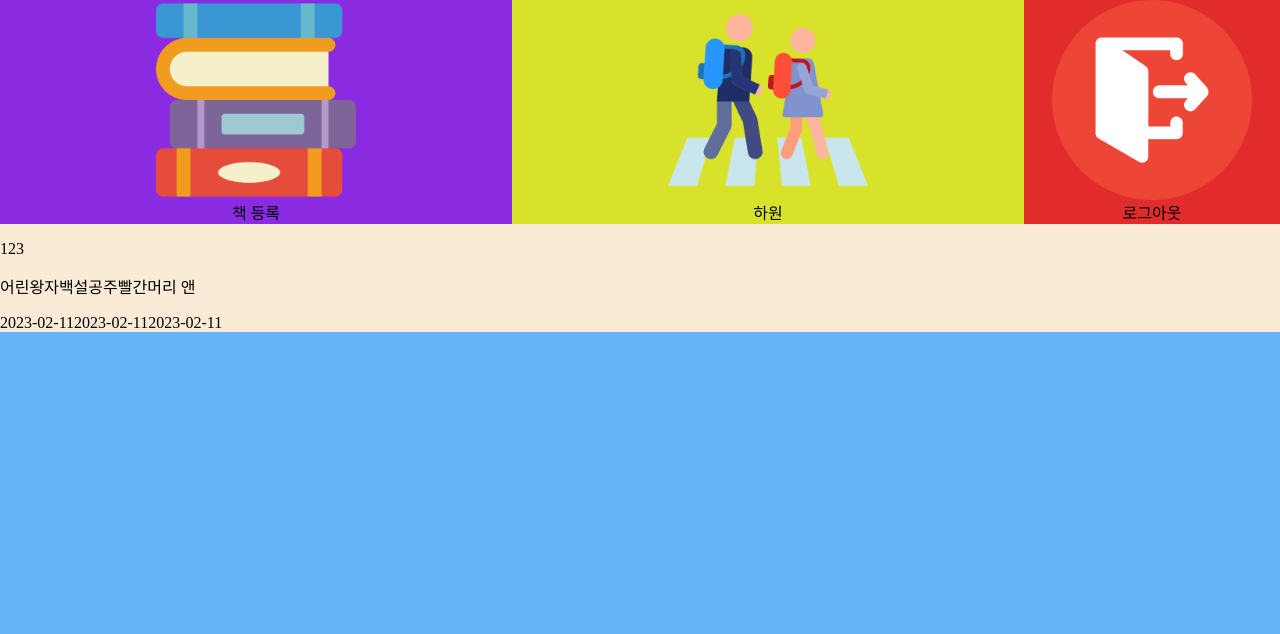
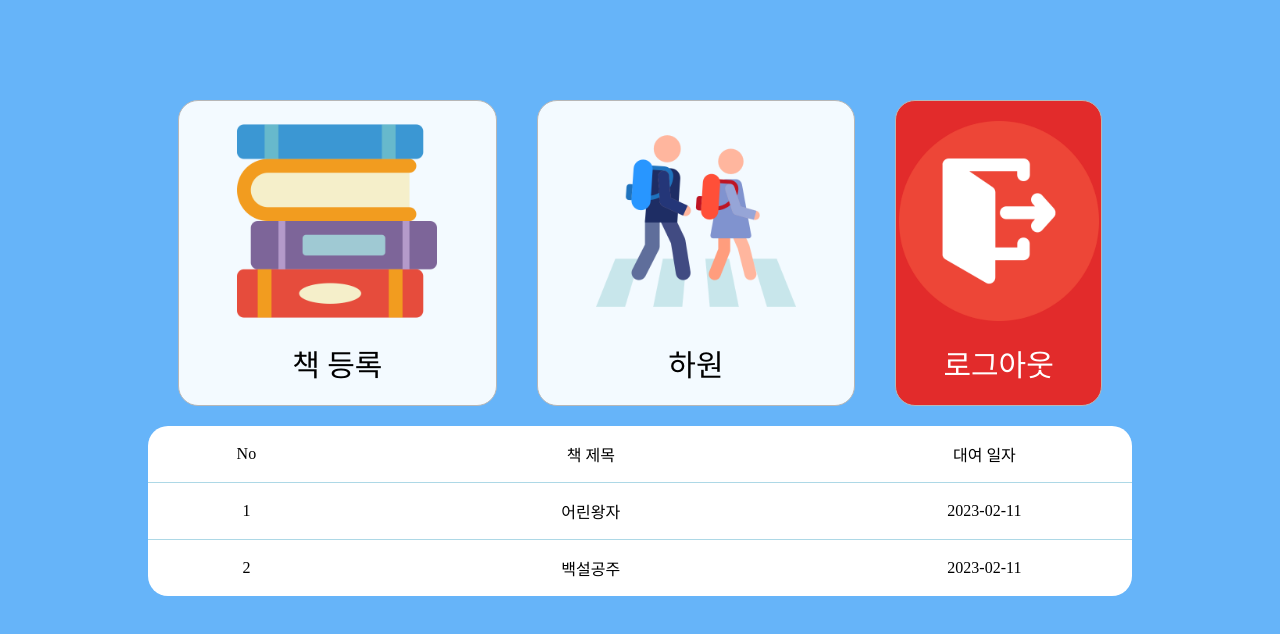
Before and after one commit to oudindiny/Student-Management-System, a React (Create React App) app: page / in a window 1280 px wide. Shown: the top 634 px of the page. Built offline with nearby package versions, Linux system fonts and the light colour scheme; a web font is replaced by a local one.

Commit message:
MainPage 수정

```diff
--- a/src/App.css
+++ b/src/App.css
@@ -14,7 +14,10 @@ body {
 /* MainPage */
 
 .MainPage {
-  background-color: antiquewhite;
+  width: 80%;
+  text-align: center;
+  margin: 0 auto;
+  margin-top: 100px;
 }
 .MainPage .main {
   display: flex;
@@ -23,20 +26,35 @@ body {
 }
 .MainPage .main img {
   width: 200px;
+  margin: 20px;
 }
 .MainPage .main .bookRegistration {
-  background-color: blueviolet;
+  background-color: rgb(243, 250, 255);
   width: 40%;
   display: flex;
   flex-direction: column;
   align-items: center;
+  border-radius: 20px;
+  border: 1px solid rgb(183, 183, 183);
+  margin-left: 50px;
+  margin-right: 20px;
+  padding-bottom: 20px;
+  font-size: 30px;
+  cursor: pointer;
 }
 .MainPage .main .goHome {
-  background-color: rgb(217, 226, 43);
+  background-color: rgb(243, 250, 255);
   width: 40%;
   display: flex;
   flex-direction: column;
   align-items: center;
+  border-radius: 20px;
+  border: 1px solid rgb(183, 183, 183);
+  margin-left: 20px;
+  margin-right: 20px;
+  padding-bottom: 20px;
+  font-size: 30px;
+  cursor: pointer;
 }
 .MainPage .main .logout {
   background-color: rgb(226, 43, 43);
@@ -44,4 +62,49 @@ body {
   display: flex;
   flex-direction: column;
   align-items: center;
+  border-radius: 20px;
+  border: 1px solid rgb(183, 183, 183);
+  margin-left: 20px;
+  margin-right: 50px;
+  padding-bottom: 20px;
+  font-size: 30px;
+  color: #ffffff;
+  cursor: pointer;
 }
+.MainPage .tables {
+  display: flex;
+  flex-direction: column;
+  margin: 20px;
+  background-color: #ffffff;
+  border-radius: 20px;
+}
+
+.MainPage .table {
+  display: flex;
+  align-items: center;
+  border-bottom: 1px solid lightblue;
+}
+.MainPage .table {
+  display: flex;
+  align-items: center;
+  border-bottom: 1px solid lightblue;
+}
+.MainPage .table2 {
+  display: flex;
+  align-items: center;
+}
+.MainPage .no {
+  display: flex;
+  flex-direction: column;
+  width: 20%;
+}
+.MainPage .bookName {
+  display: flex;
+  flex-direction: column;
+  width: 50%;
+}
+.MainPage .readDate {
+  display: flex;
+  flex-direction: column;
+  width: 30%;
+}
--- a/src/pages/MainPage.js
+++ b/src/pages/MainPage.js
@@ -20,15 +20,39 @@ const MainPage = () => {
           <span>로그아웃</span>
         </div>
       </div>
-      <div className="table">
-        <div className="no">
-          <p>{tableData.map((it) => it.no)}</p>
+      <div className="tables">
+        <div className="table color_gray">
+          <div className="no">
+            <p>No</p>
+          </div>
+          <div className="bookName">
+            <p>책 제목</p>
+          </div>
+          <div className="readDate">
+            <p>대여 일자</p>
+          </div>
         </div>
-        <div className="bookName">
-          <p>{tableData.map((it) => it.bookName)}</p>
+        <div className="table">
+          <div className="no">
+            <p>{tableData[0].no}</p>
+          </div>
+          <div className="bookName">
+            <p>{tableData[0].bookName}</p>
+          </div>
+          <div className="readDate">
+            <p>{tableData[0].readDate}</p>
+          </div>
         </div>
-        <div className="readDate">
-          <p>{tableData.map((it) => it.readDate)}</p>
+        <div className="table2">
+          <div className="no">
+            <p>{tableData[1].no}</p>
+          </div>
+          <div className="bookName">
+            <p>{tableData[1].bookName}</p>
+          </div>
+          <div className="readDate">
+            <p>{tableData[1].readDate}</p>
+          </div>
         </div>
       </div>
     </div>
```
